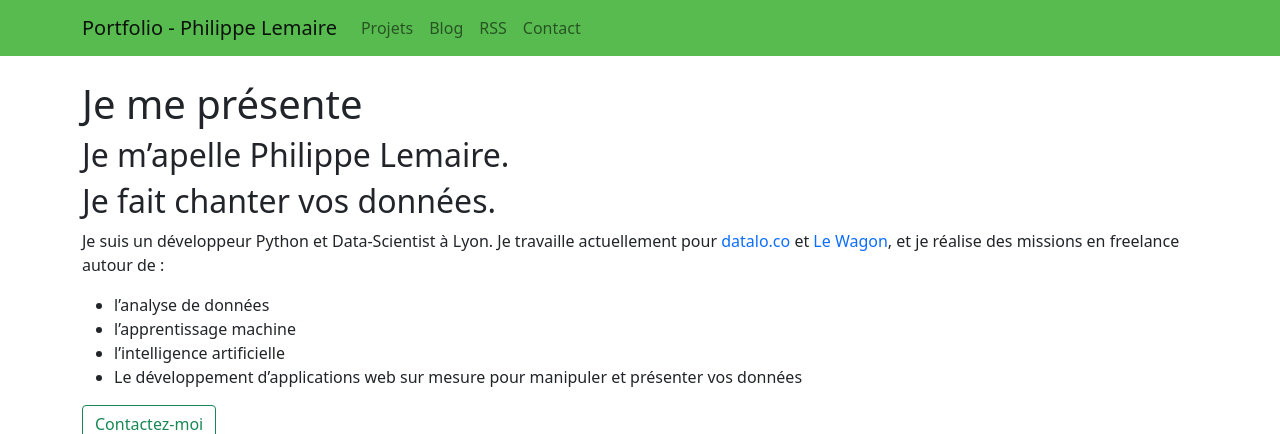
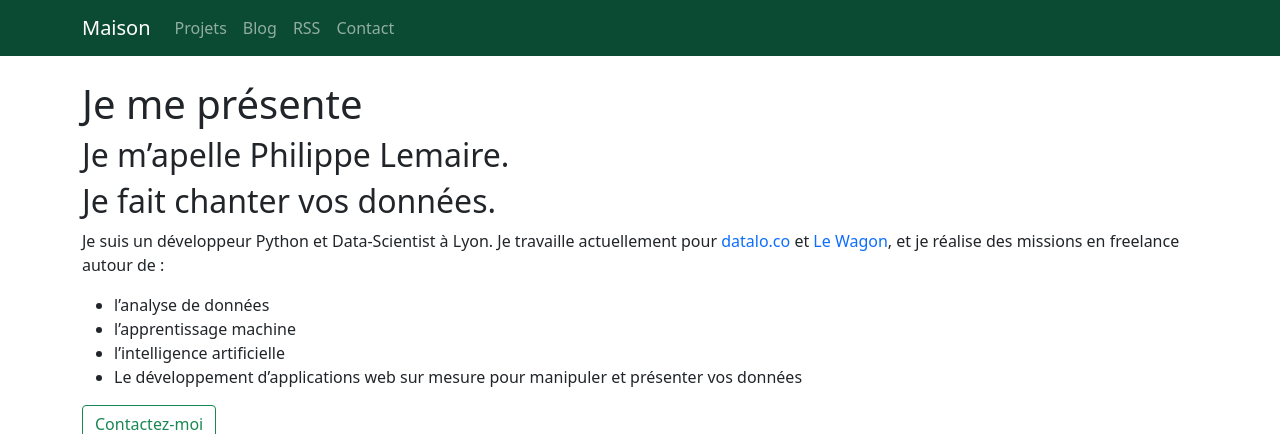
Before and after one commit to philippe-lemaire/portfolio.plemaire.net, a Django app: page / in a window 1280 px wide. Shown: the top 434 px of the page. Run offline with Django 3.2, Linux system fonts and the light colour scheme.

Commit message:
changed the color of the nav bar

```diff
--- a/templates/base.html
+++ b/templates/base.html
@@ -17,9 +17,9 @@
 
 
     {% block navbar %}
-    <nav class="navbar navbar-expand-lg navbar-light" style="background-color: #58bb4f;">
+    <nav class="navbar navbar-expand-lg navbar-dark" style="background-color: #0C4B33;">
         <div class="container container-fluid">
-            <a class="navbar-brand" href="/">Portfolio - Philippe Lemaire</a>
+            <a class="navbar-brand" href="/">Maison</a>
             <button class="navbar-toggler" type="button" data-bs-toggle="collapse" data-bs-target="#navbarNavDropdown"
                 aria-controls="navbarNavDropdown" aria-expanded="false" aria-label="Toggle navigation">
                 <span class="navbar-toggler-icon"></span>
```
